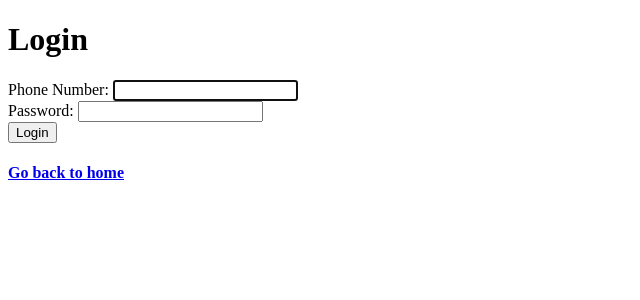
After one commit to sobhan661/Botique, a Django app: page /login in a window 1280 px wide. The commit adds this page. Shown: the top 300 px of the page, without its empty margins (0-640 px from the left). Run offline with Django 5.2, Linux system fonts and the light colour scheme.

Commit message:
update: success login now redirects to home

```diff
--- a/accounts/urls.py
+++ b/accounts/urls.py
@@ -1,7 +1,9 @@
 from django.urls import path
+from django.contrib.auth.views import LoginView
 
 from .views import SignUpView
 
 urlpatterns = [
     path("signup", SignUpView.as_view(), name="signup"),
+    path("login", LoginView.as_view(), name="login"),
 ]
--- a/accounts/views.py
+++ b/accounts/views.py
@@ -1,4 +1,5 @@
 from django.views.generic.edit import CreateView
+from django.contrib.auth.views import LoginView
 from django.urls import reverse_lazy
 
 from .models import CustomUser
@@ -8,5 +9,5 @@
 class SignUpView(CreateView):
     model = CustomUser
     form_class = CustomUserCreationForm
-    success_url = reverse_lazy("home")
+    success_url = reverse_lazy("login")
     template_name = "registration/signup.html"
--- a/templates/home.html
+++ b/templates/home.html
@@ -13,4 +13,9 @@
       SignUp
     </a>
   </h2>
+  <h2>
+    <a href="{% url 'login' %}">
+      Login
+    </a>
+  </h2>
 {% endblock content %}
--- /dev/null
+++ b/templates/registration/login.html
@@ -0,0 +1,22 @@
+{% extends "base.html" %}
+
+{% block title %}
+  Login
+{% endblock title %}
+
+{% block content %}
+  <h1>
+    Login
+  </h1>
+  <form action="" method="post"> {% csrf_token %}
+    {{ form }}
+    <button type="submit">
+      Login
+    </button>
+  </form>
+  <h4>
+    <a href="{% url 'home' %}">
+      Go back to home
+    </a>
+  </h4>
+{% endblock content %}
--- a/website/settings.py
+++ b/website/settings.py
@@ -120,3 +120,7 @@
 # Using custom user model
 
 AUTH_USER_MODEL = "accounts.CustomUser"
+
+# Login redirect url
+
+LOGIN_REDIRECT_URL = "home"
```
